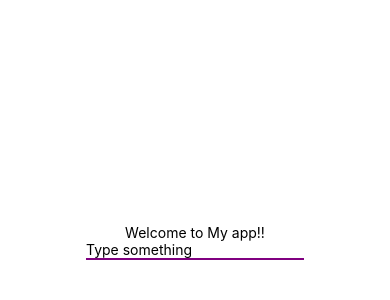
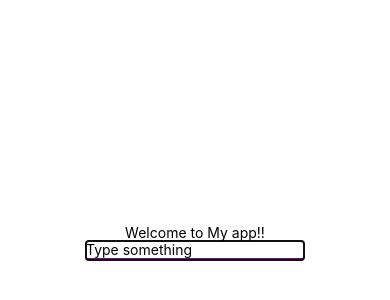
Before and after one commit to yingyulam/cs5520, a React Native app: screen / in a window 390 px wide. Shown: the part 180-480 px from the top of the page. Built offline with nearby package versions, Linux system fonts and the light colour scheme.

Commit message:
Updated the Input component to receive a prop so it has the focus when the component is rendered

```diff
--- a/App.js
+++ b/App.js
@@ -10,7 +10,7 @@
     <View style={styles.container}>
       <StatusBar style="auto" />
       <Header name={appName}/>
-      <Input />
+      <Input isFocused={true}/>
       {/* <Text>{text}</Text> */}
     </View>
   );
--- a/Components/Input.js
+++ b/Components/Input.js
@@ -3,13 +3,14 @@
 import { useState } from 'react'
 import { TextInput } from 'react-native'
 
-const Input = () => {
+const Input = ( {isFocused} ) => {
 
   const [text, setText] = useState("");
   return (
     <TextInput
         placeholder="Type something"
         autoCorrect={true}
+        autoFocus={isFocused}
         keyboardType="default"
         value={text}
         style={{borderBottomColor: "purple", borderBottomWidth:2}}
```
